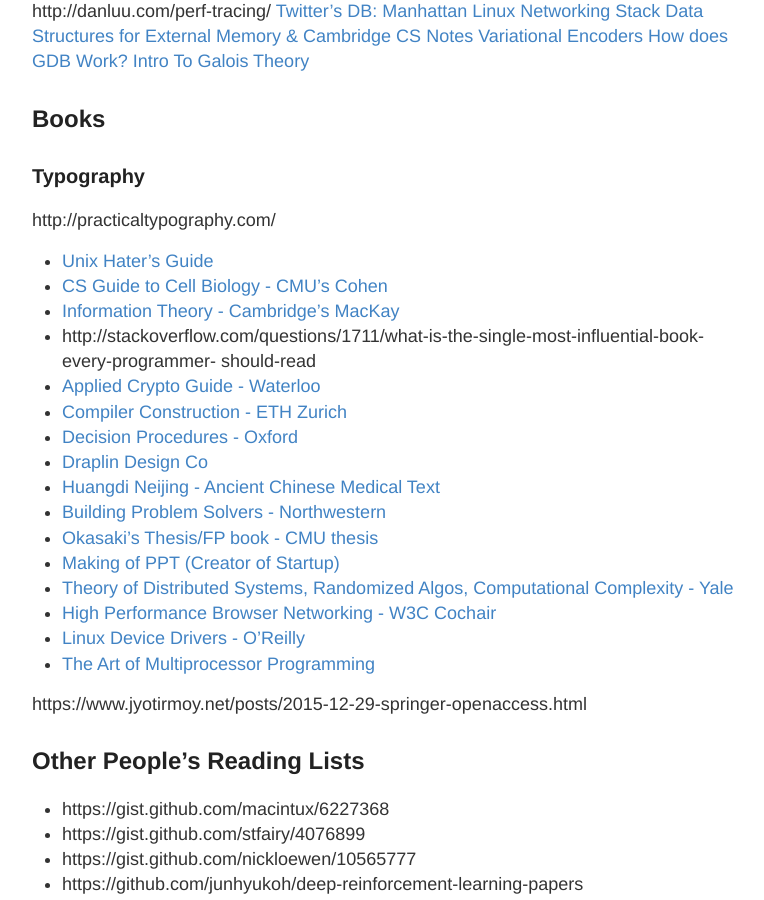
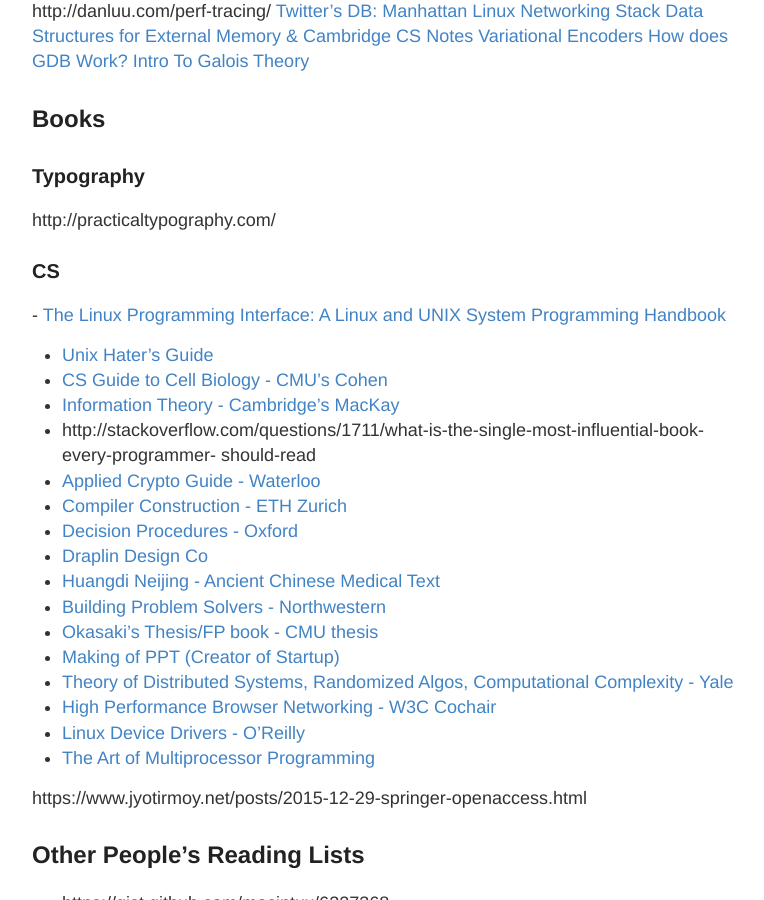
Before and after one commit to RONNCC/ronncc.github, a Jekyll site: the page built from _posts/2015-12-25-ReadingList.md, in a window 1280 px wide and 900 px high, scrolled down 1237 px. Shown: the whole window, without its empty margins (248-1012 px from the left). Built offline with Jekyll 4.4.1, drawn with Linux system fonts in a browser that asks for light colours; comment, search, counter and statistics services are not loaded.

Commit message:
Updated 2015-12-25-ReadingList.md

```diff
--- a/_posts/2015-12-25-ReadingList.md
+++ b/_posts/2015-12-25-ReadingList.md
@@ -63,7 +63,9 @@
 ### Typography
 http://practicaltypography.com/
 
+### CS
 
+-[ The Linux Programming Interface: A Linux and UNIX System Programming Handbook](https://www.amazon.com/gp/product/1593272200/ref=as_li_ss_tl?ie=UTF8&camp=1789&creative=390957&creativeASIN=1593272200&linkCode=as2&tag=darkcoding-20)
 - [Unix Hater's Guide](http://web.mit.edu/~simsong/www/ugh.pdf)
 - [CS Guide to Cell Biology - CMU's Cohen](http://www.cs.cmu.edu/~wcohen/GuideToBiology-sampleChapter-release1.4.pdf)
 - [Information Theory - Cambridge's MacKay](http://www.inference.phy.cam.ac.uk/itprnn/book.pdf)
```
